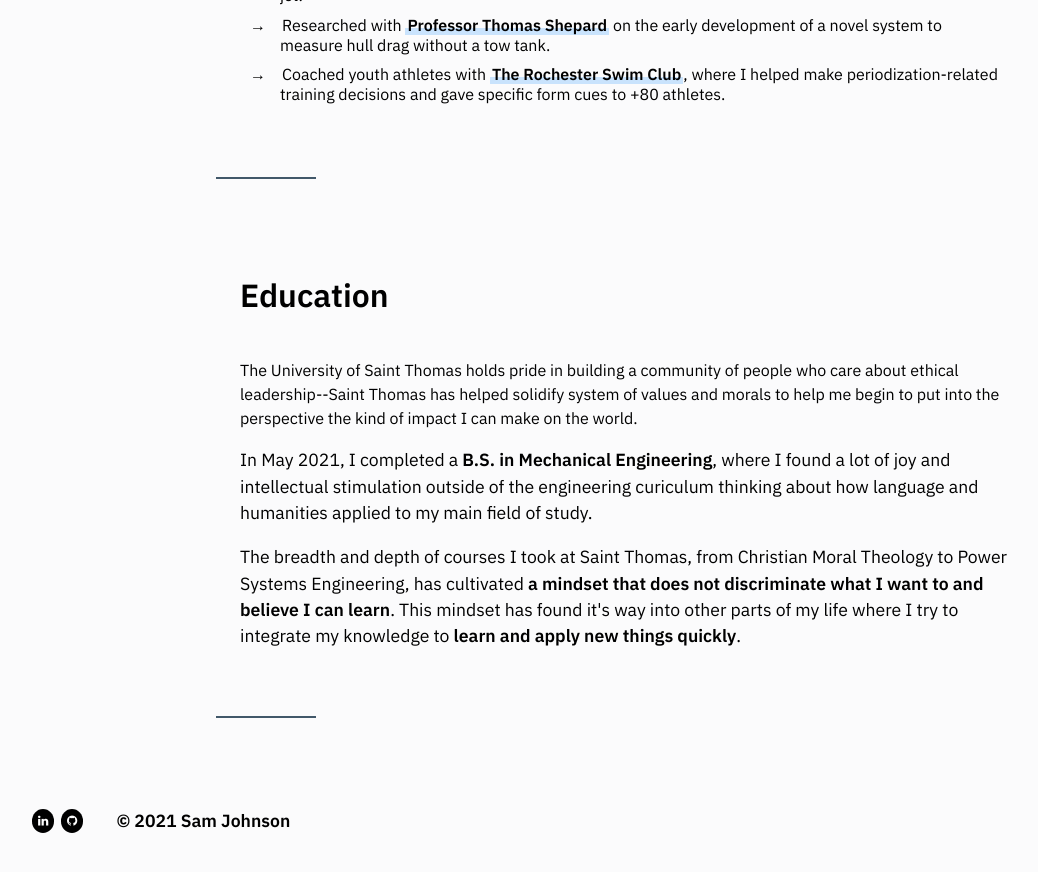
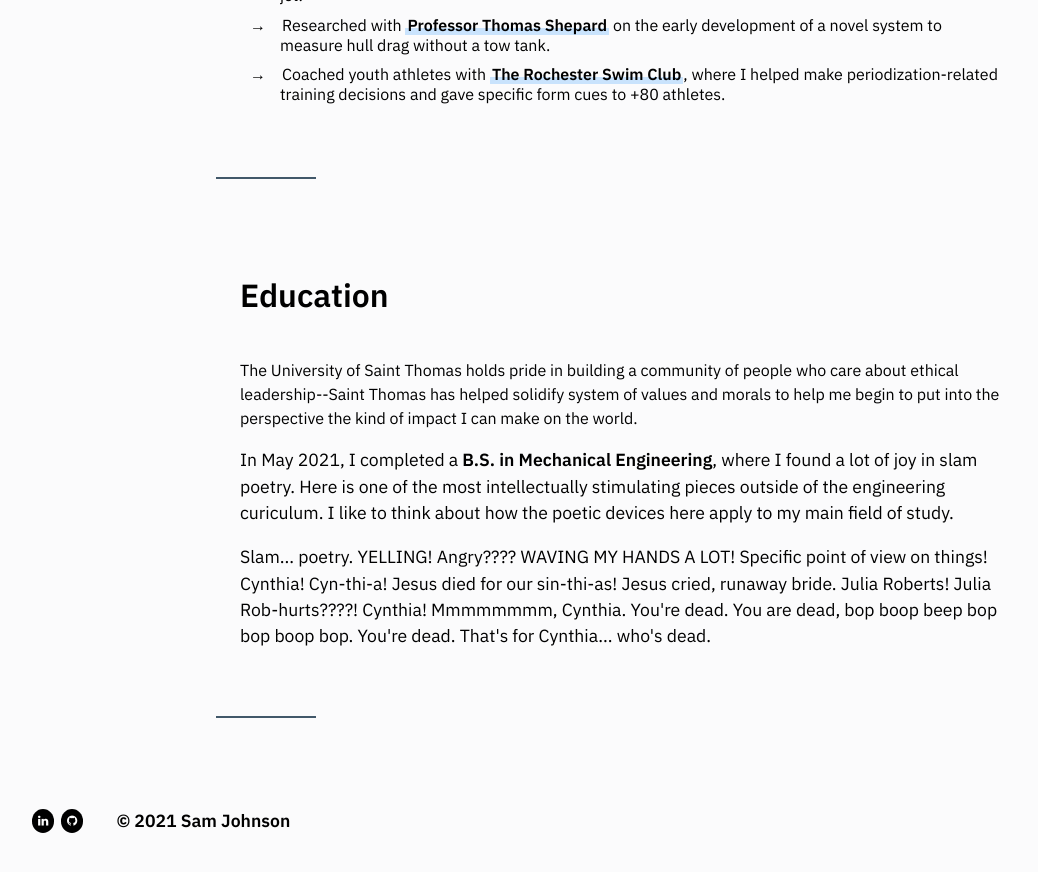
Before and after one commit to sammyj-me/sammyj-me.github.io, a Jekyll site: the page built from index.html, in a window 1280 px wide and 900 px high, scrolled down 1824 px. Shown: the top 872 px of the window, without its empty margins (16-1054 px from the left). Built offline with Jekyll 4.4.1, drawn with Linux system fonts in a browser that asks for light colours.

Commit message:
Update index.html

```diff
--- a/index.html
+++ b/index.html
@@ -65,10 +65,9 @@ title: Home
 <div class="wide">
         <h2>Education</h2
         <p>The University of Saint Thomas holds pride in building a community of people who care about ethical leadership--Saint Thomas has helped solidify system of values and morals to help me begin to put into the perspective the kind of impact I can make on the world.</p>
-        <p>In May 2021, I completed a <strong>B.S. in Mechanical Engineering</strong>, where I found a lot of joy and intellectual stimulation outside of the engineering curiculum thinking about how language and humanities applied to my main field of study.</p>
+        <p>In May 2021, I completed a <strong>B.S. in Mechanical Engineering</strong>, where I found a lot of joy in slam poetry. Here is one of the most intellectually stimulating pieces outside of the engineering curiculum. I like to think about how the poetic devices here apply to my main field of study.</p>
         <p>
-          The breadth and depth of courses I took at Saint Thomas, from Christian Moral Theology to Power Systems Engineering, has cultivated<strong> a mindset that does not discriminate what I want to and believe I can learn</strong>.
-          This mindset has found it's way into other parts of my life where I try to integrate my knowledge to <strong>learn and apply new things quickly</strong>.
+          Slam... poetry. YELLING! Angry???? WAVING MY HANDS A LOT! Specific point of view on things! Cynthia! Cyn-thi-a! Jesus died for our sin-thi-as! Jesus cried, runaway bride. Julia Roberts! Julia Rob-hurts????! Cynthia! Mmmmmmmm, Cynthia. You're dead. You are dead, bop boop beep bop bop boop bop. You're dead. That's for Cynthia... who's dead.
         </p>
 </div>
 <div class="wide sep"></div>
```
